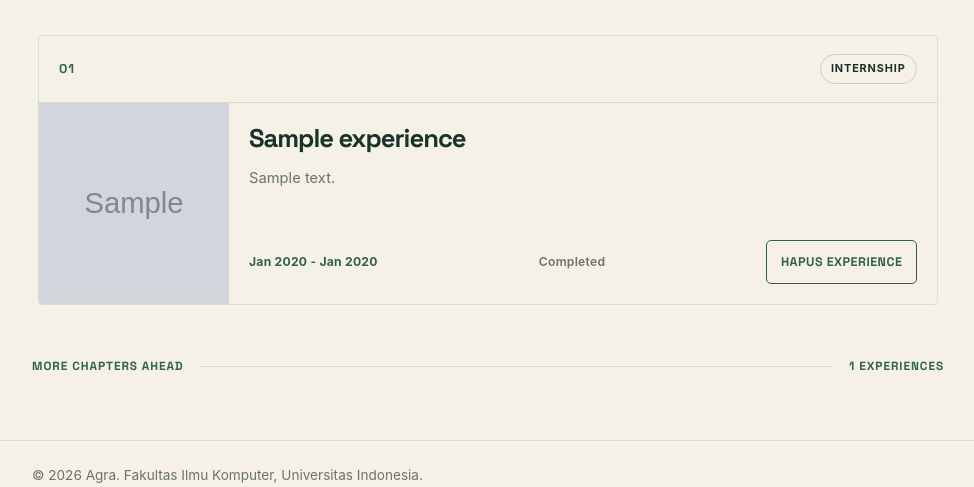
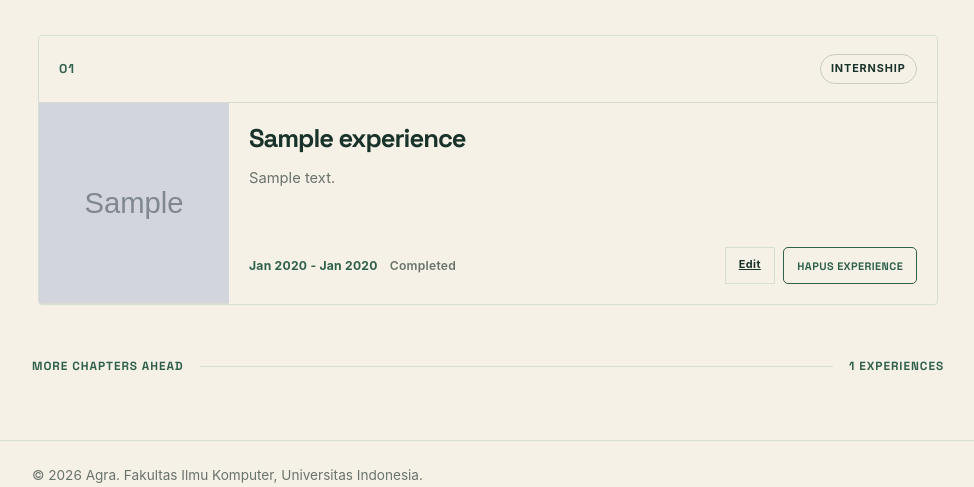
Before and after one commit to Agra-17/myportofolio, a Django app: page /experience/ in a window 1280 px wide. Shown: the part 535-1022 px from the top of the page, without its empty margins (152-1126 px from the left). Run offline with Django 5.2, Linux system fonts and the light colour scheme; tables that the repository leaves empty hold one stand-in row (values such as "Sample post"); grey boxes marked "Sample" are stand-in pictures.

Commit message:
feat : Adding new feat (edit experience)

```diff
--- a/main/urls.py
+++ b/main/urls.py
@@ -1,6 +1,17 @@
 from django.urls import path
 
-from main.views import achievement_list, show_main, show_experience, create_achievement, get_achievements_json, delete_achievement, create_experience, get_experience_json, delete_experience
+from main.views import (
+    achievement_list,
+    show_main,
+    show_experience,
+    create_achievement,
+    get_achievements_json,
+    delete_achievement,
+    create_experience,
+    get_experience_json,
+    delete_experience,
+    update_experience,
+)
 
 app_name = "main"
 
@@ -12,6 +23,7 @@ urlpatterns = [
     path("api/achievements/", get_achievements_json, name="get_achievements_json"),
     path("achievements/<uuid:achievement_id>/delete/", delete_achievement, name="delete_achievement"),
     path("experience/add/", create_experience, name="create_experience"),
+    path("experience/<uuid:experience_id>/edit/", update_experience, name="update_experience"),
     path("api/experience/", get_experience_json, name="get_experience_json"),
     path("experience/<uuid:experience_id>/delete/", delete_experience, name="delete_experience")
 ]
--- a/main/views.py
+++ b/main/views.py
@@ -93,8 +93,28 @@ def create_experience(request):
     context = {
         "name": "Agra",
         "form": form,
+        "is_edit": False,
     }
     return render(request,'experience_form.html', context)
+
+
+def update_experience(request, experience_id):
+    experience = get_object_or_404(Experience, pk=experience_id)
+    form = ExperienceForm(request.POST or None, instance=experience)
+
+    if request.method == 'POST' and form.is_valid():
+        form.save()
+        messages.success(request, "Experience berhasil diperbarui!")
+        return redirect("main:show_experience")
+
+    context = {
+        "name": "Agra",
+        "form": form,
+        "experience": experience,
+        "is_edit": True,
+    }
+    return render(request, 'experience_form.html', context)
+
 
 def get_experience_json(request):
     title_query = request.GET.get("title", "").strip()
--- a/static/css/experience.css
+++ b/static/css/experience.css
@@ -281,6 +281,38 @@
     font-size: 0.76rem;
     font-weight: 700;
     letter-spacing: 0.02em;
+    flex-wrap: wrap;
+}
+
+.experience-card-actions {
+    display: flex;
+    align-items: center;
+    gap: 0.55rem;
+    margin-left: auto;
+    flex-wrap: wrap;
+    justify-content: flex-end;
+}
+
+.experience-card-actions .button,
+.experience-card-actions .button-secondary,
+.experience-card-actions .button-danger {
+    min-height: 2.3rem;
+    padding: 0.5rem 0.8rem;
+    font-size: 0.68rem;
+    letter-spacing: 0.04em;
+}
+
+.experience-card-actions .button-secondary {
+    background: transparent;
+    border: 1px solid var(--line);
+    color: var(--ink);
+}
+
+.experience-card-actions .button-secondary:hover,
+.experience-card-actions .button-secondary:focus-visible {
+    background: var(--accent-soft);
+    border-color: var(--accent);
+    color: var(--accent-dark);
 }
 
 .experience-status {
--- a/templates/experience.html
+++ b/templates/experience.html
@@ -54,7 +54,10 @@
                                 {% else %}
                                     <span class="experience-status">Completed</span>
                                 {% endif %}
-                                {% include "components/experience_delete_modal.html" with experience=experience %}
+                                <div class="experience-card-actions">
+                                    <a href="{% url 'main:update_experience' experience.id %}" class="button button-secondary">Edit</a>
+                                    {% include "components/experience_delete_modal.html" with experience=experience %}
+                                </div>
                             </div>
                         </div>
                     </article>
```
Also changed, not shown: templates/experience_form.html (+4 -4 lines).
